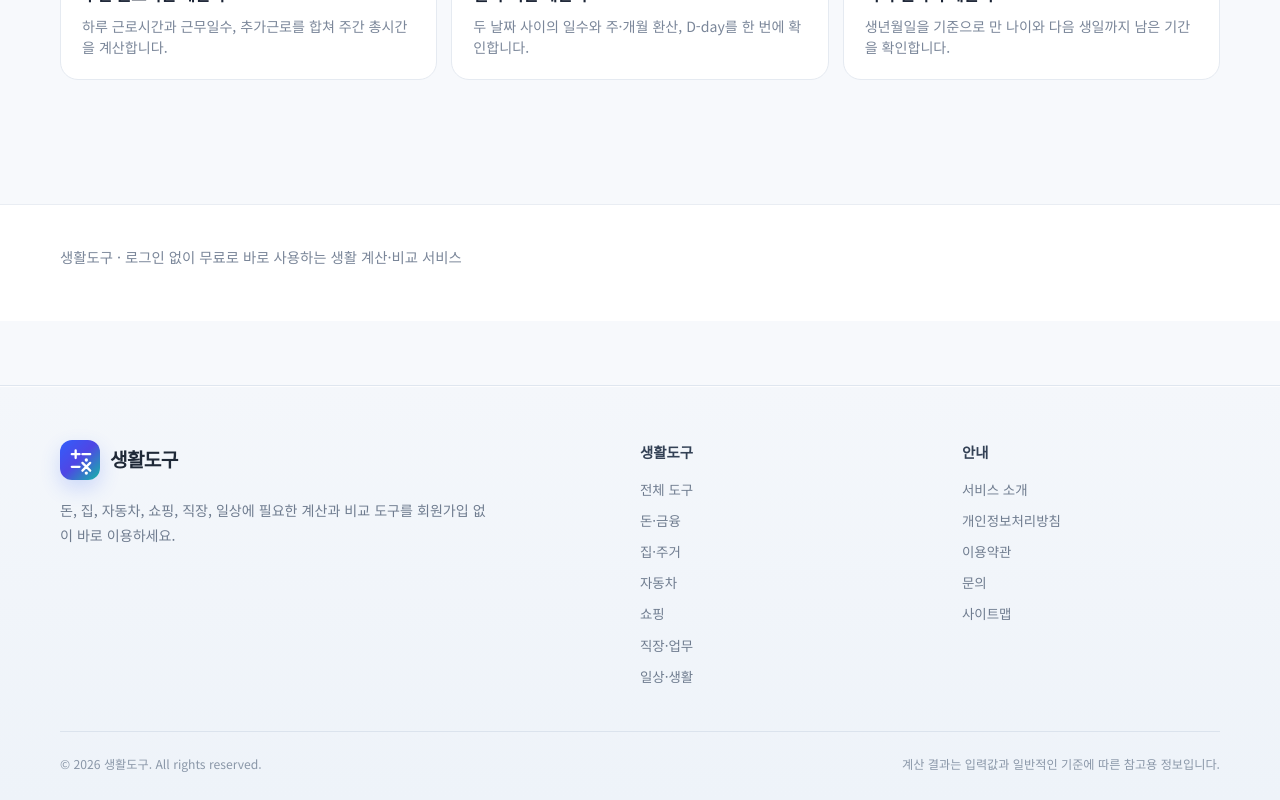
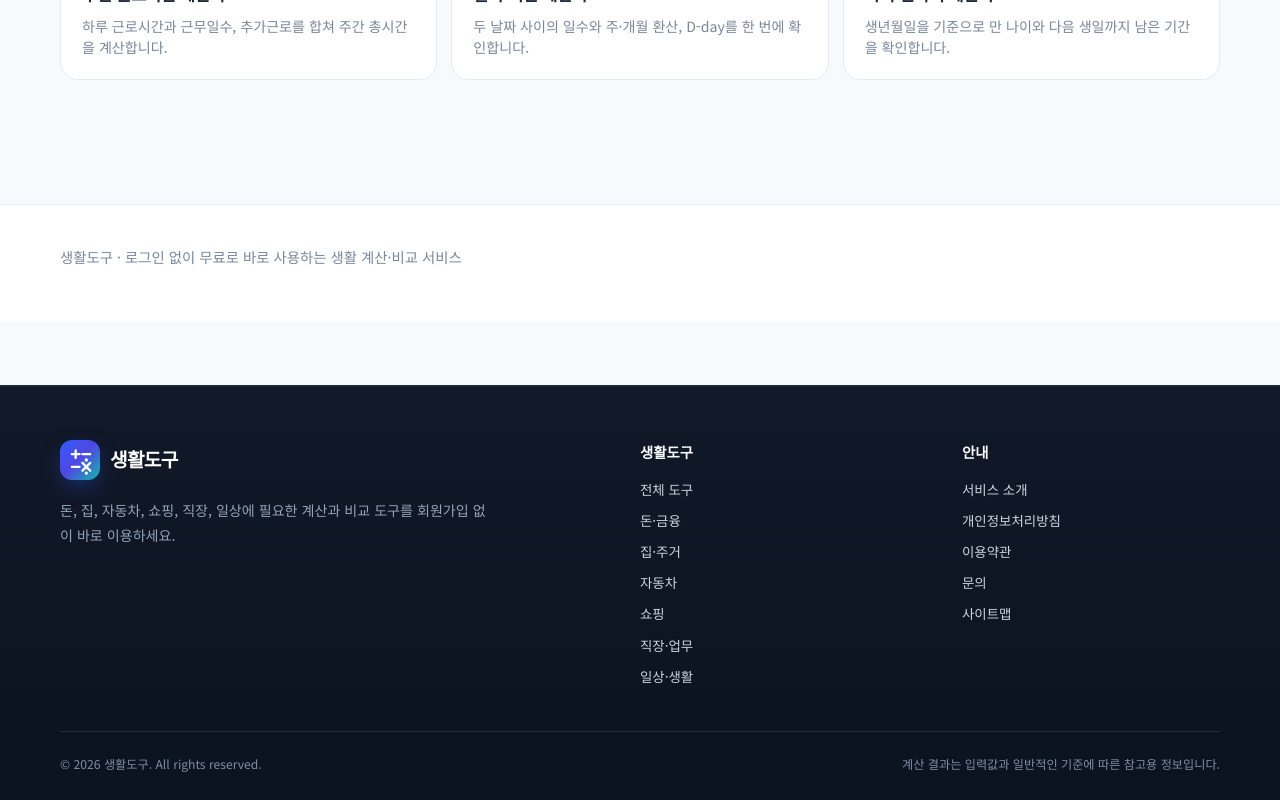
Before and after one commit to license-book/life-tools, a Next.js app: page / in a window 1280 px wide. Shown: the part 1945-2745 px from the top of the page. Built offline with nearby package versions, Linux system fonts and the light colour scheme.

Commit message:
Darken site footer theme

```diff
--- a/app/footer-theme.css
+++ b/app/footer-theme.css
@@ -1,28 +1,30 @@
 .site-footer{
   position:relative;
-  background:linear-gradient(180deg,#f4f7fb 0%,#eef3f9 100%)!important;
-  border-top:1px solid #dfe6ef!important;
-  color:#64748b;
+  background:linear-gradient(180deg,#111827 0%,#0b1220 100%)!important;
+  border-top:1px solid rgba(255,255,255,.08)!important;
+  color:#cbd5e1;
 }
 .site-footer::before{
   content:"";
   position:absolute;
   inset:0 0 auto;
   height:1px;
-  background:rgba(255,255,255,.8);
+  background:rgba(255,255,255,.06);
   pointer-events:none;
 }
-.site-footer-logo{color:#1f2937!important}
-.site-footer-brand p,.site-footer-column a{color:#6f7c8f!important}
-.site-footer-column strong{color:#334155!important}
+.site-footer-logo{color:#ffffff!important}
+.site-footer-brand p{color:#94a3b8!important}
+.site-footer-column strong{color:#f8fafc!important}
+.site-footer-column a{color:#cbd5e1!important;transition:color .2s ease}
+.site-footer-column a:hover{color:#60a5fa!important}
 .site-footer-bottom{
-  border-top:1px solid #dbe3ed!important;
-  color:#8a97a8!important;
+  border-top:1px solid rgba(255,255,255,.10)!important;
+  color:#7f8da3!important;
 }
 .site-footer-mark{
   background:linear-gradient(135deg,#315efb 0%,#4f46e5 48%,#14b8a6 100%)!important;
-  box-shadow:0 8px 20px rgba(49,94,251,.20)!important;
+  box-shadow:0 8px 20px rgba(49,94,251,.28)!important;
 }
 @media(max-width:700px){
-  .site-footer{background:linear-gradient(180deg,#f5f8fb 0%,#eef3f8 100%)!important}
+  .site-footer{background:linear-gradient(180deg,#111827 0%,#0b1220 100%)!important}
 }
```
